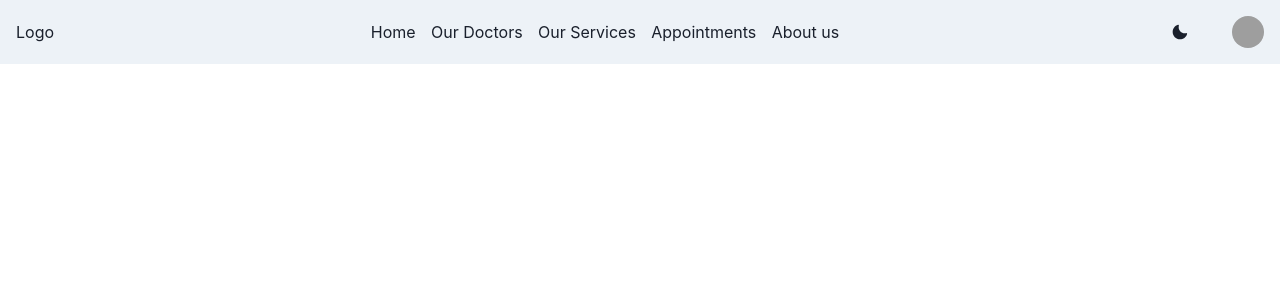
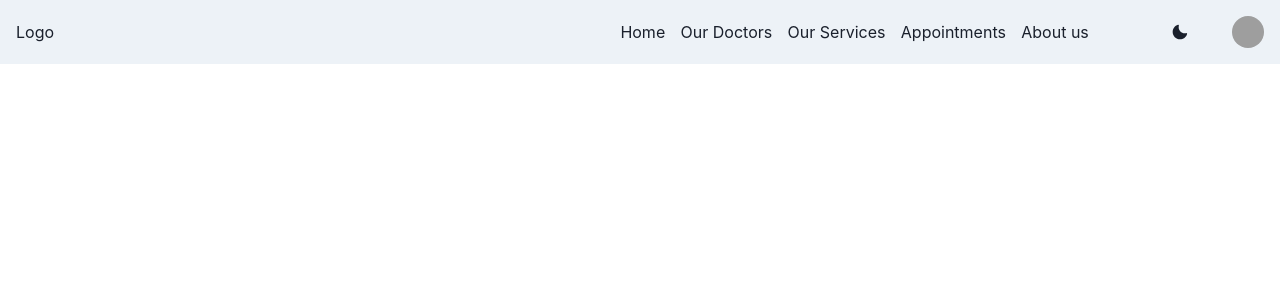
Before and after one commit to HiWebDev0026/Hospital-booking-system-Mern-, a React (Vite) app in the folder client/: page / in a window 1280 px wide. Shown: the top 300 px of the page. Built offline with nearby package versions, Linux system fonts and the light colour scheme; grey boxes are pictures that could not be loaded.

Commit message:
added global module.css file into the src folder to declare the type of styles in the component

```diff
--- a/client/src/components/navbar/Navbar.css
+++ /dev/null
@@ -1,3 +0,0 @@
-.nav-btn{
-
-}
--- /dev/null
+++ b/client/src/components/navbar/Navbar.module.css
@@ -0,0 +1,3 @@
+.navBtn{
+    margin-left: 40%;
+}
--- a/client/src/components/navbar/Navbar.tsx
+++ b/client/src/components/navbar/Navbar.tsx
@@ -1,4 +1,5 @@
 // import { ReactNode } from 'react';
+import styles from "./Navbar.module.css";
 import {
   Box,
   Flex,
@@ -11,11 +12,13 @@ import {
   MenuItem,
   MenuDivider,
   useColorModeValue,
+  // useDisclosure,
   Stack,
   useColorMode,
   Center,
 } from '@chakra-ui/react';
 import { MoonIcon, SunIcon } from '@chakra-ui/icons';
+import { css } from '@emotion/react';
 
 // const NavLink = ({ children }: { children: ReactNode }) => (
 //   <Link
@@ -40,7 +43,7 @@ export default function Nav() {
         <Flex h={16} alignItems={'center'} justifyContent={'space-between'}>
           <Box>Logo</Box>
 
-          <Flex alignItems={'center'} display={'flex'} justifyContent={'space-evenly'} width={'40%'} className='nav-btn' whiteSpace={'nowrap'}>
+          <Flex alignItems={'center'} display={'flex'} justifyContent={'space-evenly'} width={'40%'} className={styles.navBtn} whiteSpace={'nowrap'}>
             <Box>Home</Box>
             <Box>Our Doctors</Box>
             <Box>Our Services</Box>
--- /dev/null
+++ b/client/src/global.d.tsx
@@ -0,0 +1,4 @@
+declare module "*.module.css" {
+    const classes: { [key: string]: string };
+    export default classes;
+}
```
